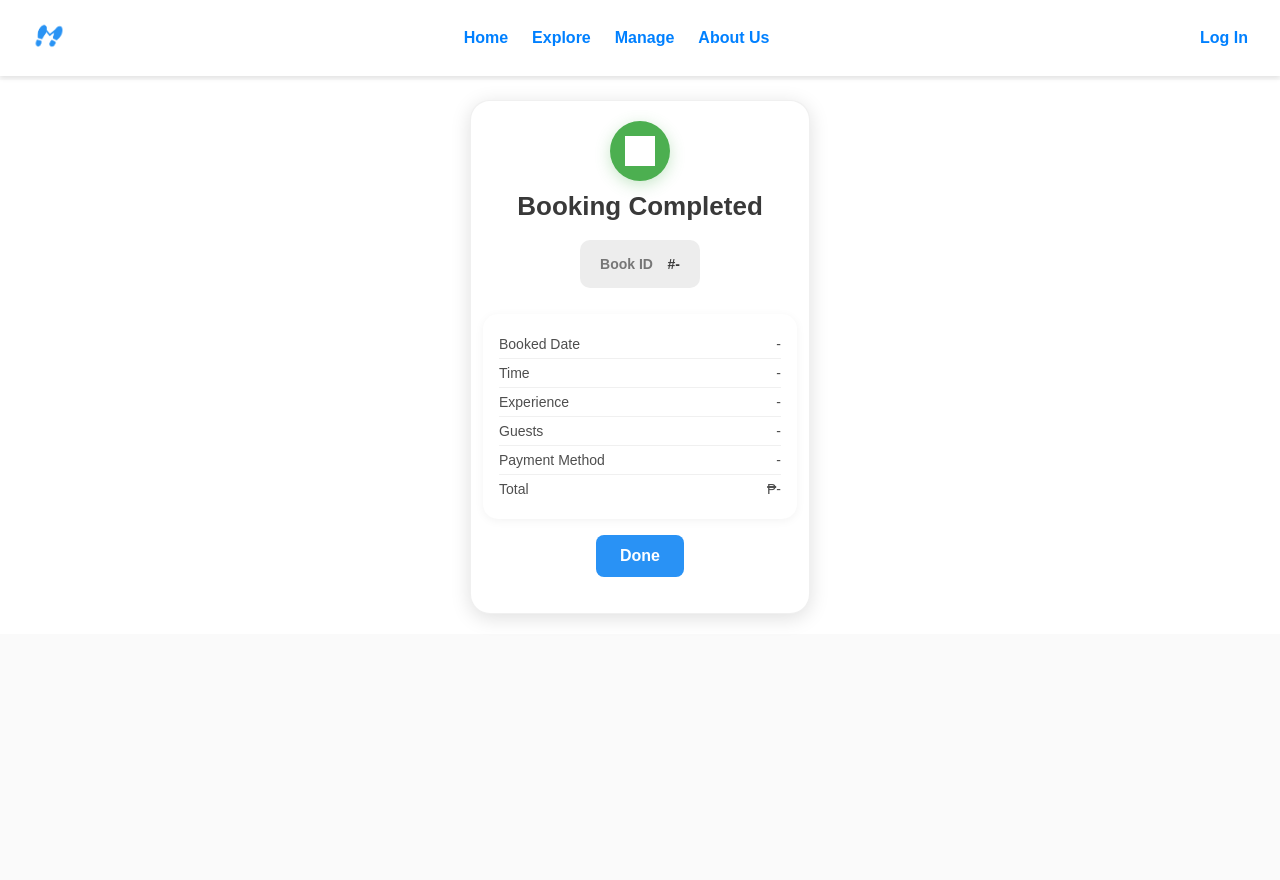
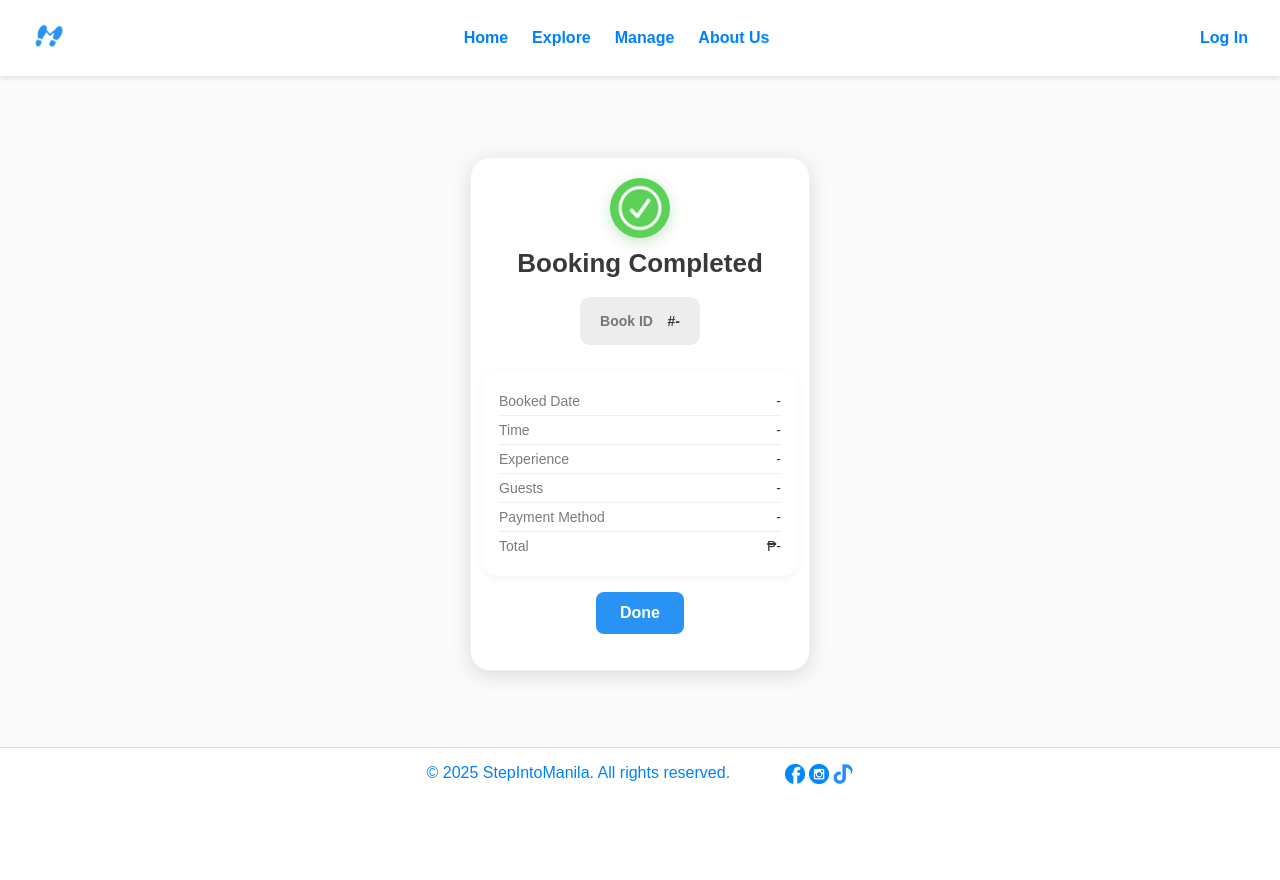
Before and after one commit to kloowi/php-final-proj, a PHP site: page /pages/confirmation.php in a window 1280 px wide. After the commit the page ends 784 px from the top, so only its background shows below. Run offline with PHP 8.4, Linux system fonts and the light colour scheme; grey boxes are pictures that could not be loaded.

Commit message:
fixed receipt spacing and icon

```diff
--- a/assets/css/confirmation.css
+++ b/assets/css/confirmation.css
@@ -1,5 +1,12 @@
 * {
   box-sizing: border-box;
+}
+
+html, body {
+  height: 100%;
+  min-height: 100vh;
+  display: flex;
+  flex-direction: column;
 }
 
 body {
@@ -8,17 +15,18 @@ body {
   margin: 0;
   padding: 0;
   min-height: 100vh;
+  flex: 1 0 auto;
 }
 
 .confirmation-container {
   width: 100%;
-  /* min-height: 100vh; */
-  background: rgba(255,255,255,1);
+  background: #fafafa;
   display: flex;
   align-items: center;
   justify-content: center;
-  padding: 20px;
-  margin-top: 80px;
+  padding: 20px 0 0 0;
+  flex: 1 0 auto;
+  margin-top: 60px;
 }
 
 .confirmation-card {
@@ -37,8 +45,8 @@ body {
 .success-icon {
   width: 60px;
   height: 60px;
-  background: #4CAF50;
-  border-radius: 50%;
+  background: #5bd257;
+  border-radius: 100%;
   display: flex;
   align-items: center;
   justify-content: center;
@@ -47,8 +55,9 @@ body {
 }
 
 .checkmark-icon {
-  width: 30px;
-  height: 30px;
+
+  width: 190px;
+  height: 110px;
   filter: brightness(0) invert(1);
 }
 
@@ -116,14 +125,14 @@ body {
 }
 
 .detail-label {
-  color: rgba(78,78,78,1);
+  color: #7b7b7b;
   font-weight: 500;
   font-size: 14px;
   text-align: left;
 }
 
 .detail-value {
-  color: rgba(78,78,78,1);
+  color: rgb(50, 50, 50);
   font-weight: 500;
   font-size: 14px;
   text-align: right;
@@ -243,3 +252,7 @@ body {
     height: 40px;
   }
 }
+
+.site-footer {
+  margin-top: auto;
+}
--- a/pages/confirmation.php
+++ b/pages/confirmation.php
@@ -79,3 +79,5 @@ if ($pdo && $booking_code && $booking_id) {
         </div>
     </div>
 </div>
+
+<?php include '../includes/footer.php'; ?>
```
Also changed, not shown: assets/images/confirmation/checkmark.png (renamed from assets/images/confirmation/v84_317.png).
